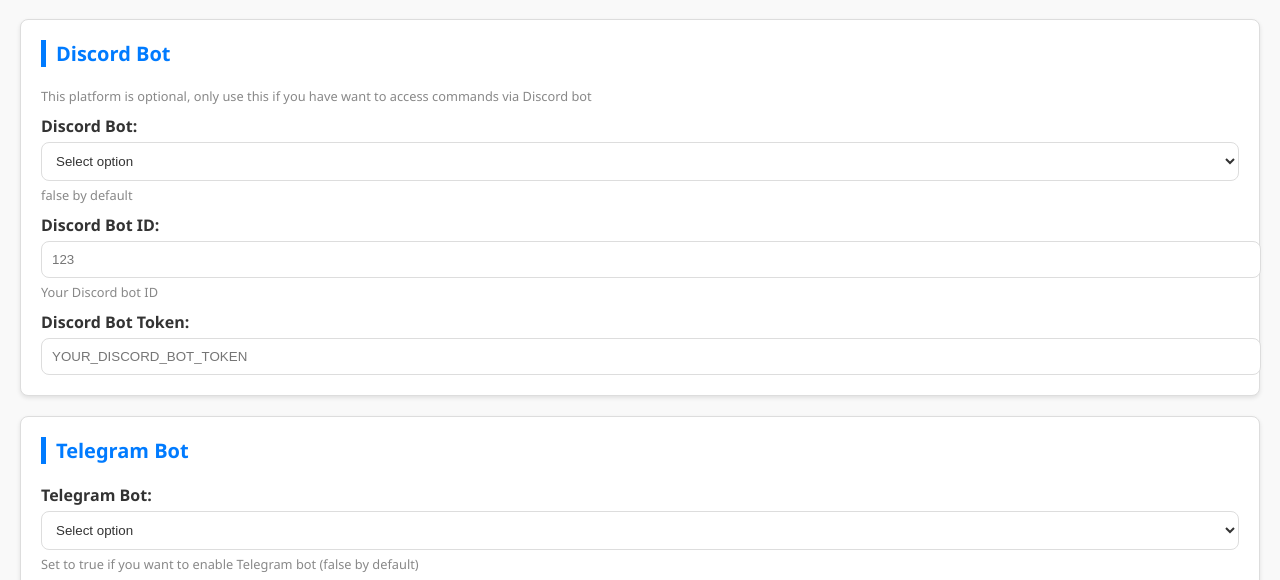
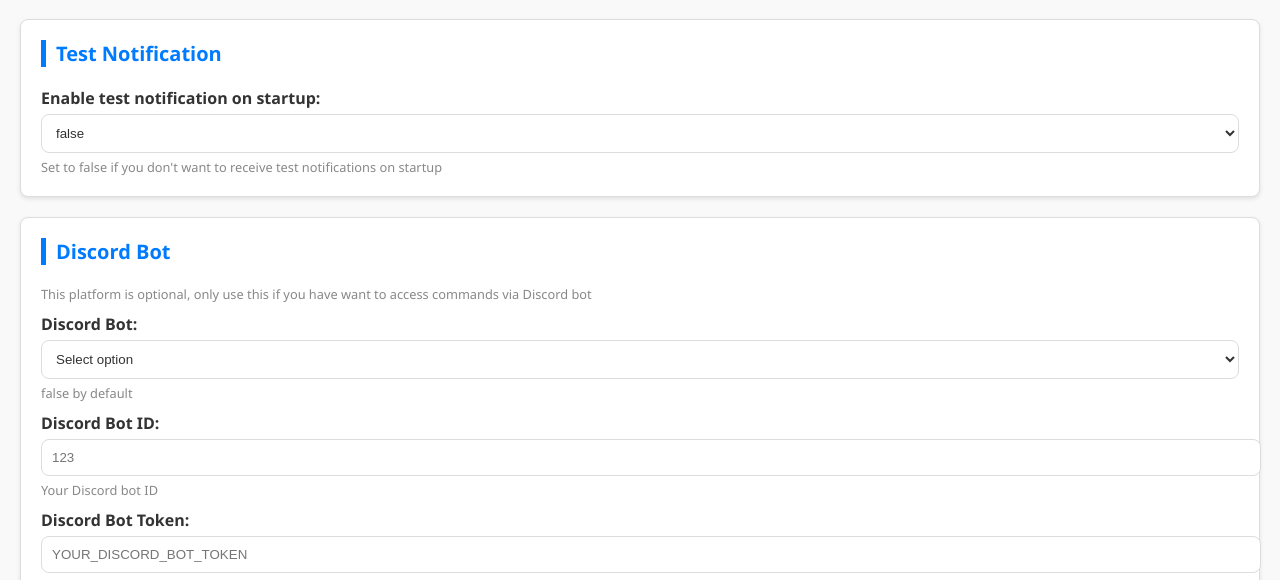
Before and after one commit to torikushiii/hoyolab-auto, a website: page setup/config/index.html in a window 1280 px wide. Shown: the part 171-751 px from the top of the page. Drawn offline with nearby package versions, Linux system fonts and the light colour scheme.

Commit message:
add testNotification (#106)

```diff
--- a/setup/config/index.html
+++ b/setup/config/index.html
@@ -169,6 +169,18 @@
 
     <h2>Platforms</h2>
 -->
+    <!-- Test Notification -->
+    <div class="platform-section">
+    <h3>Test Notification</h3>
+    <label for="testNotificationEnabled">Enable test notification on startup:</label>
+    <select id="testNotificationEnabled">
+        <option value="select">Select option</option>
+        <option value="true">true</option>
+        <option value="false" selected>false</option>
+    </select>
+    <div class="small-text">Set to false if you don't want to receive test notifications on startup</div>
+    </div>
+
     <!-- Platform 1: Discord Bot -->
     <div class="platform-section">
         <h3>Discord Bot</h3>
@@ -738,9 +750,15 @@
         };
 
         function generateConfig() {
+            const tnEl = document.getElementById('testNotificationEnabled');
+            const testNotifyEnabled = tnEl ? (tnEl.value === 'true') : false;
             const config = {
                 loglevel: 'info',
                 userAgent: 'Custom fork of HoyoLabAuto: github.com/torikushiii/hoyolab-auto',
+                // Test notification settings
+                testNotification: {
+                enabled: testNotifyEnabled,
+                },
                 platforms: [
                     {
                         id: 1,
```
